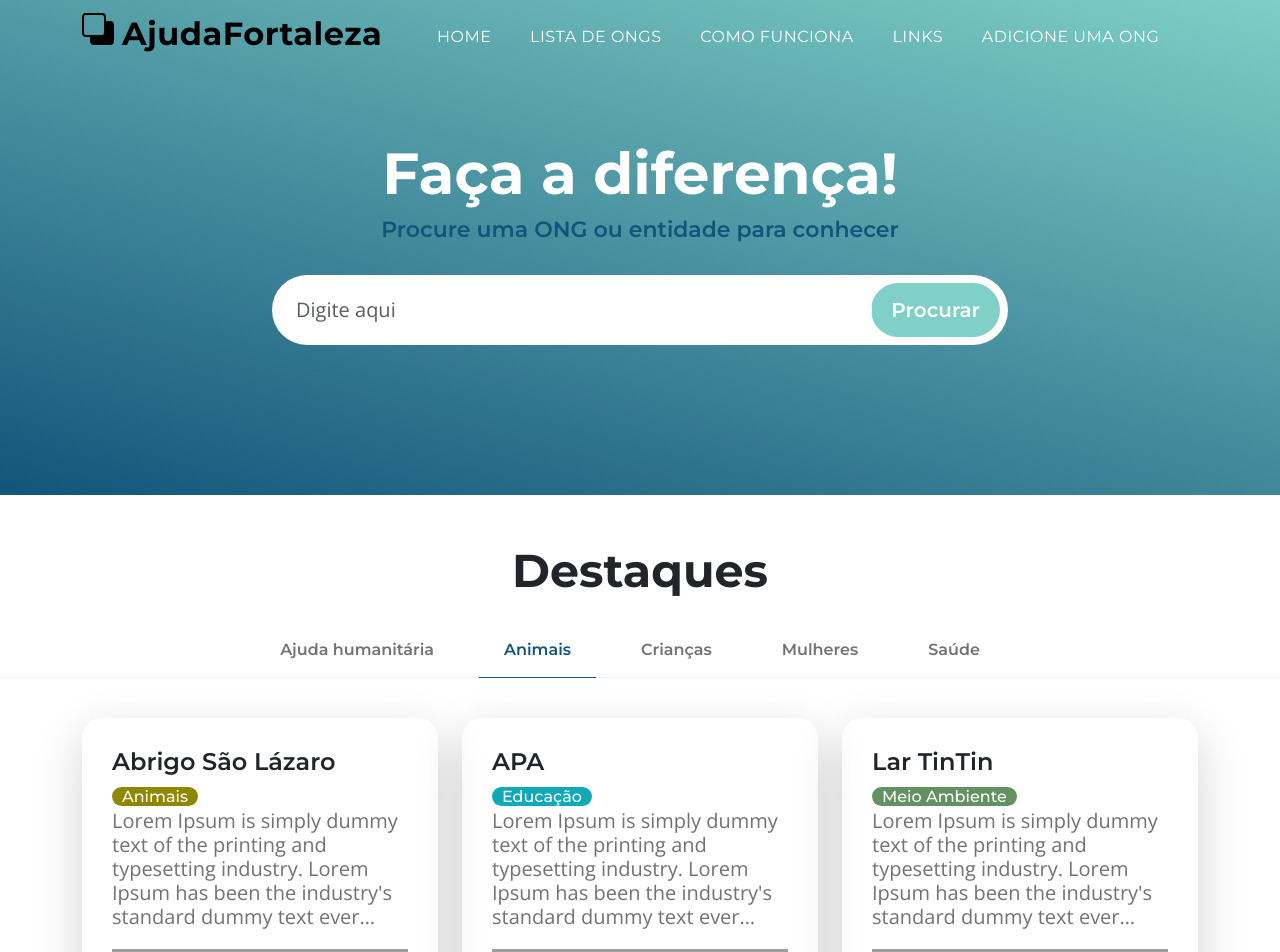
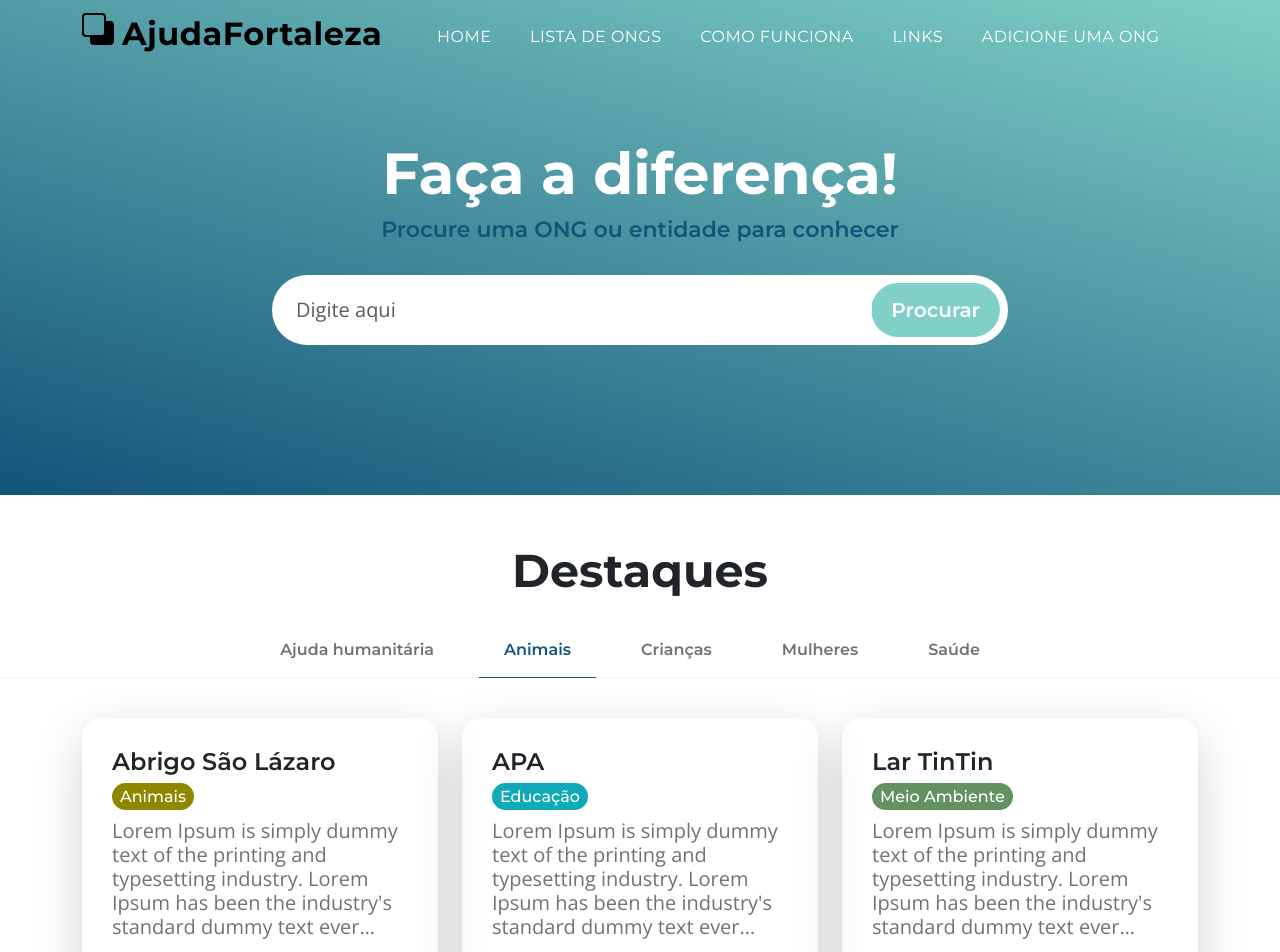
Before and after one commit to Thejuniorsouza/AjudaFortalezaApp, a React (Vite) app: page / in a window 1280 px wide. Shown: the top 952 px of the page. Built offline with nearby package versions, Linux system fonts and the light colour scheme; no server answers; the database is empty; grey boxes are pictures that could not be loaded.

Commit message:
Modifica tags

```diff
--- a/src/components/Card/Card.module.css
+++ b/src/components/Card/Card.module.css
@@ -17,15 +17,15 @@
     font-family: var(--title-font-family);
 }
 .tag {
-    padding-left: 10px;
-    padding-right: 10px;
-    border-radius: 10px;
+    padding: 4px 8px;
+    border-radius: 20px;
     font-size: 1rem;
     font-family: var(--title-font-family);
     font-weight: 500;
     color: #fff;
 }
 .cardText {
+    margin-top: 10px;
     color: var(--p-color);
     font-size: 20px;
     font-weight: 400;
```
